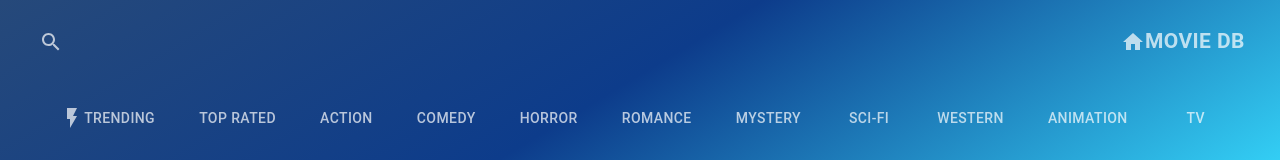
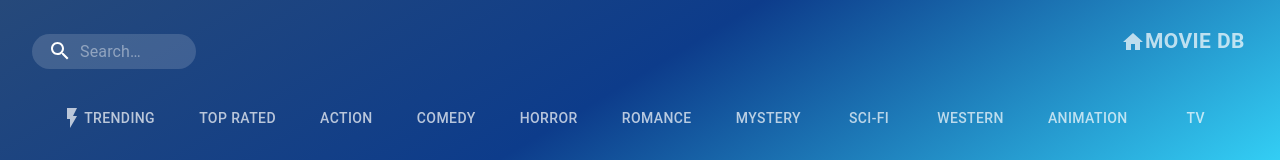
Before and after one commit to SamX23/moviedb-web-app, a React (Create React App) app: page / in a window 1280 px wide. Shown: the top 160 px of the page. Built offline with nearby package versions, Linux system fonts and the light colour scheme; no server answers.

Commit message:
change search bar

```diff
--- a/src/components/TopNavigation.js
+++ b/src/components/TopNavigation.js
@@ -2,17 +2,13 @@
 import Grid from "@material-ui/core/Grid";
 import HomeIcon from "@material-ui/icons/Home";
 import SearchIcon from "@material-ui/icons/Search";
-import IconButton from "@material-ui/core/IconButton";
 import Button from "@material-ui/core/Button";
+import { fade, makeStyles } from "@material-ui/core/styles";
+import { InputBase } from "@material-ui/core";
 
-import { makeStyles } from "@material-ui/core/styles";
-
-const useStyles = makeStyles({
+const useStyles = makeStyles((theme) => ({
   root: {
     color: "white",
-  },
-  icons: {
-    marginLeft: ".2em",
   },
   icon: {
     borderRadius: 0,
@@ -26,25 +22,73 @@
     textAlign: "center",
     marginRight: ".2em",
   },
-});
+  search: {
+    position: "relative",
+    marginLeft: ".2em",
+    marginTop: "1.2em",
+    borderRadius: 999,
+    backgroundColor: fade(theme.palette.common.white, 0.15),
+    "&:hover": {
+      backgroundColor: fade(theme.palette.common.white, 0.25),
+    },
+    width: "100%",
+    [theme.breakpoints.up("sm")]: {
+      marginLeft: theme.spacing(1),
+      width: "auto",
+    },
+  },
+  searchIcon: {
+    padding: theme.spacing(0, 2),
+    height: "100%",
+    position: "absolute",
+    pointerEvents: "none",
+    display: "flex",
+    alignItems: "center",
+    justifyContent: "center",
+  },
+  inputRoot: {
+    color: "inherit",
+  },
+  inputInput: {
+    padding: theme.spacing(1, 1, 1, 0),
+    // vertical padding + font size from searchIcon
+    paddingLeft: `calc(1em + ${theme.spacing(4)}px)`,
+    transition: theme.transitions.create("width"),
+    width: "100%",
+    [theme.breakpoints.up("sm")]: {
+      width: "12ch",
+      "&:focus": {
+        width: "20ch",
+      },
+    },
+  },
+}));
 
 function TopNavigation() {
-  const header = useStyles();
+  const classes = useStyles();
 
   return (
     <Grid
-      className={header.root}
+      className={classes.root}
       container
       justify="space-between"
       alignItems="center"
     >
-      <Grid className={header.icons}>
-        <IconButton className={header.icon}>
+      <Grid className={classes.search}>
+        <div className={classes.searchIcon}>
           <SearchIcon />
-        </IconButton>
+        </div>
+        <InputBase
+          placeholder="Search…"
+          classes={{
+            root: classes.inputRoot,
+            input: classes.inputInput,
+          }}
+          inputProps={{ "aria-label": "search" }}
+        />
       </Grid>
-      <Grid className={header.logo}>
-        <Button component={Link} to="/" className={header.icon}>
+      <Grid className={classes.logo}>
+        <Button component={Link} to="/" className={classes.icon}>
           <HomeIcon />
           <h2> Movie DB</h2>
         </Button>
```
